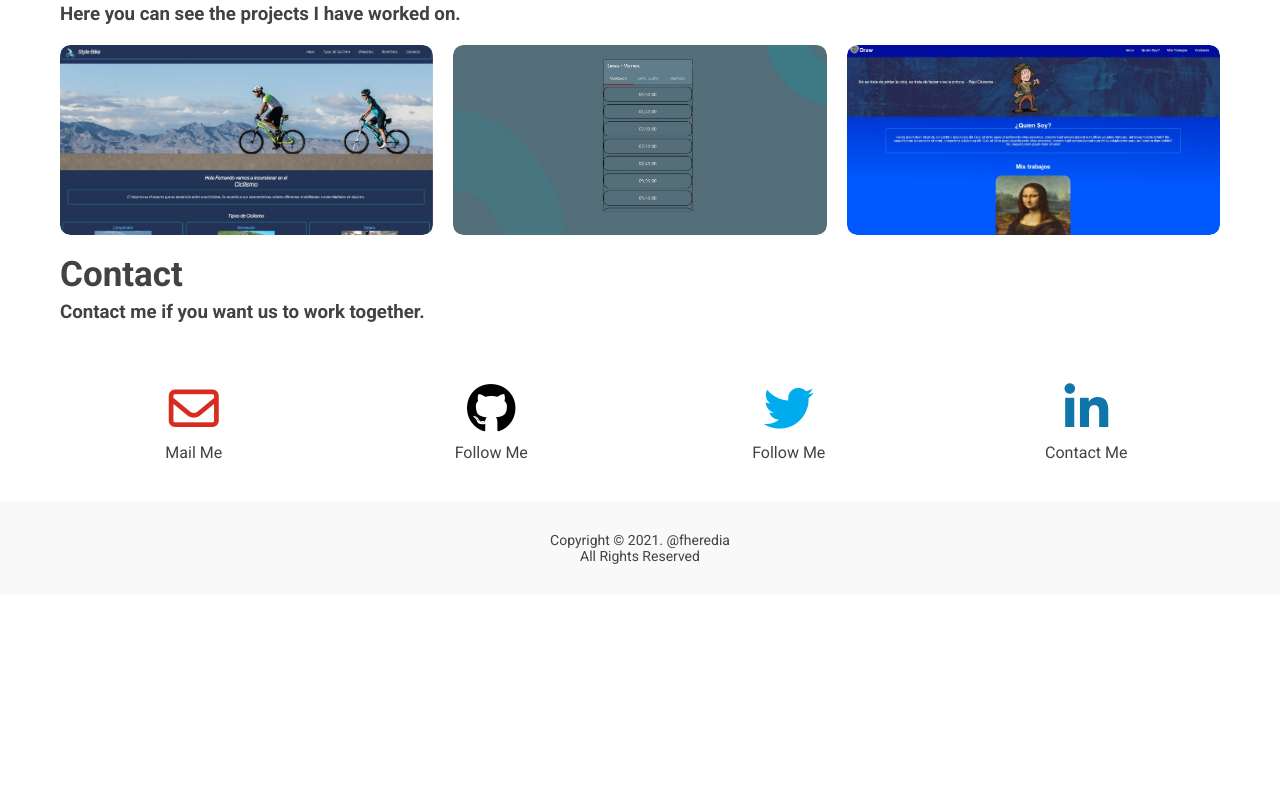
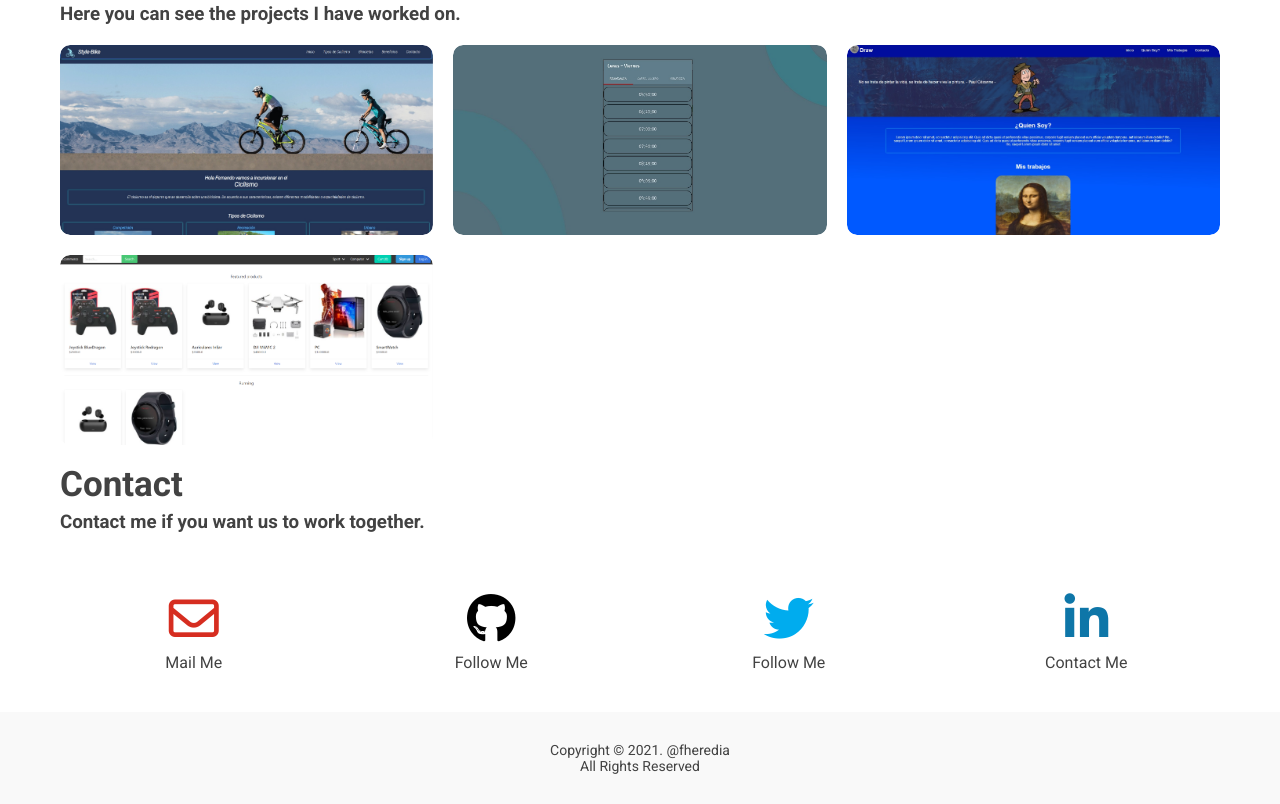
Before and after one commit to nanocarp01/repo, a plain HTML site: page index.html in a window 1280 px wide. Shown: the part 1464-2268 px from the top of the page. Before the commit the page ends 2058 px from the top, so only its background shows below. Drawn offline with nearby package versions, Linux system fonts and the light colour scheme.

Commit message:
Add files via upload

```diff
--- a/index.html
+++ b/index.html
@@ -184,9 +184,9 @@
                 </div>
               </div>
             </div>
-            <!--<div class="portfolio_item" data-sr-id="30" style="visibility: visible; opacity: 1; transition: opacity 0.6s cubic-bezier(0.5, 0, 0, 1) 0.45s;">
+            <div class="portfolio_item" data-sr-id="30" style="visibility: visible; opacity: 1; transition: opacity 0.6s cubic-bezier(0.5, 0, 0, 1) 0.45s;">
               <picture>
-                <source type="image/jpeg" srcset="./projects/Blog.jfif">
+                <source type="image/jpeg" srcset="./projects/ecommerce.webp">
                 <img class="portfolio_img" alt="portfolio item">
               </picture>
               <div class="portfolio_description">
@@ -195,16 +195,13 @@
                   Landing Page: REACT, CSS, HTML
                 </p>
                 <div class="buttons_container">
-                  <a class="button" href="https://simple-htmlblog-react-app.netlify.app/" target="_blank" rel="noopener noreferrer">
+                  <a class="button" href="http://nanocarp01.pythonanywhere.com/" target="_blank" rel="noopener noreferrer">
                     <i class="fas fa-globe-americas" aria-hidden="true"></i> Website
-                  </a>
-                  <a class="button" href="https://github.com/jgestradam/blog" target="_blank" rel="noopener noreferrer">
-                    <i class="fab fa-github" aria-hidden="true"></i> Repository
                   </a>
                 </div>
               </div>
             </div>
-            <div class="portfolio_item" data-sr-id="31" style="visibility: visible; opacity: 1; transition: opacity 0.6s cubic-bezier(0.5, 0, 0, 1) 0.45s;">
+            <!--<div class="portfolio_item" data-sr-id="31" style="visibility: visible; opacity: 1; transition: opacity 0.6s cubic-bezier(0.5, 0, 0, 1) 0.45s;">
               <picture>
                 <source type="image/jpeg" srcset="./projects/Batatabit-first-mobile.jfif">
                 <img class="portfolio_img" alt="portfolio item">
```
Also changed, not shown: projects/ecommerce.webp (added).
